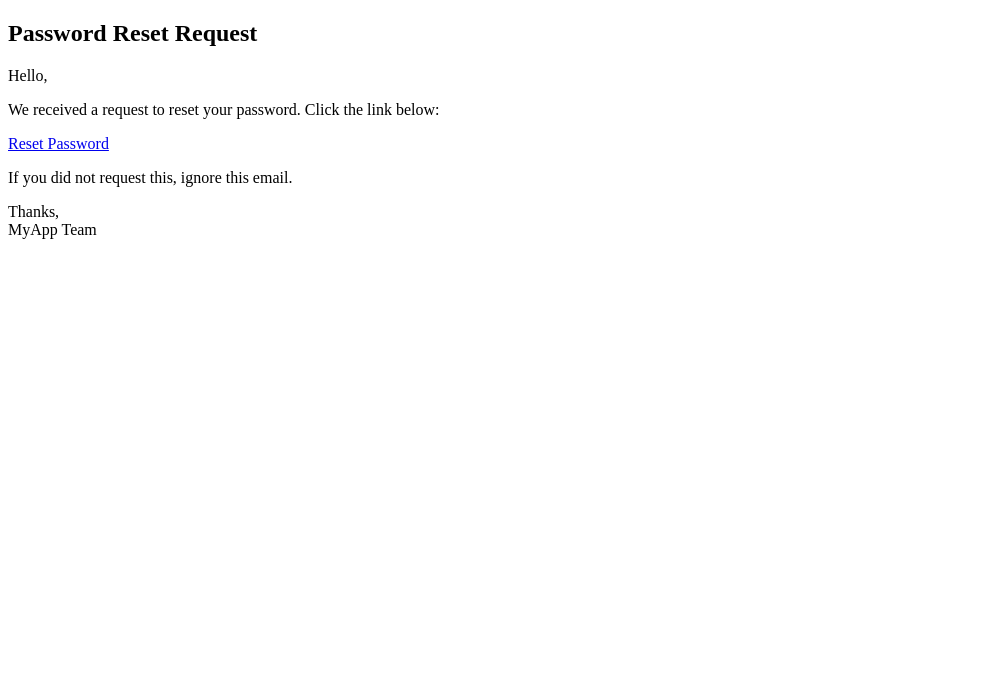
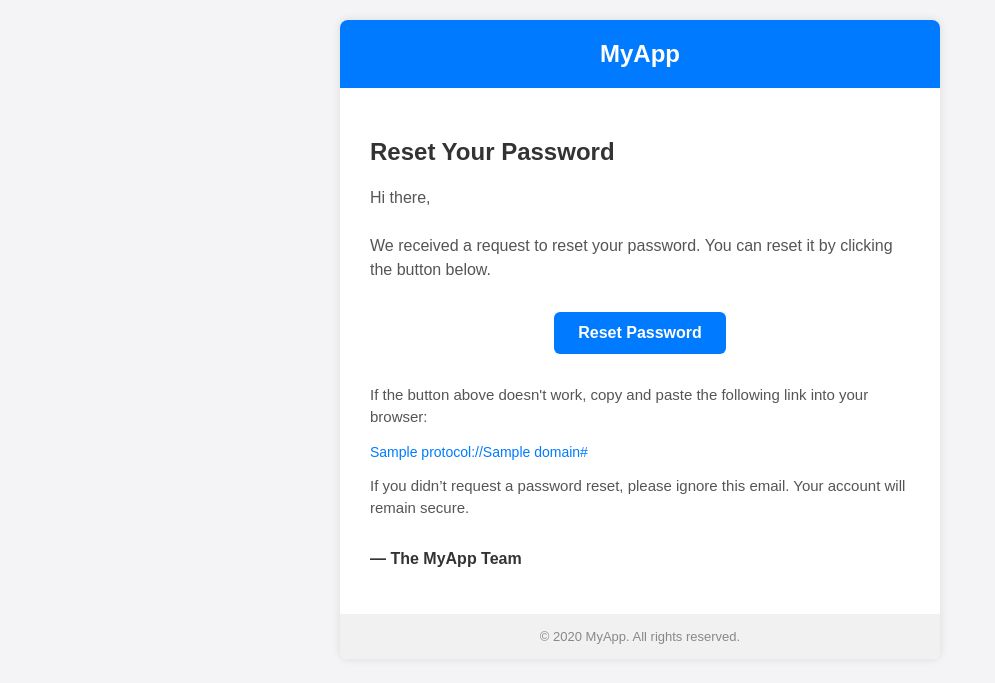
Before and after one commit to abdullahhodancse/inventory_vaid, a Django app: template templates/password_reset_email.html in a window 1280 px wide. Shown: the top 683 px of the page, without its empty margins (0-995 px from the left). Run offline with Django 5.2, Linux system fonts and the light colour scheme; the template is opened without the code that fills it: most values are stand-ins (such as "Sample title", 1, 10 or a date in 2020); parts of the project's set-up code (start-up, migrations or seed data) failed here and were passed over; some libraries are stand-ins or nearby versions.

Commit message:
new field added

```diff
--- a/app_inv/models/inventory.py
+++ b/app_inv/models/inventory.py
@@ -17,7 +17,8 @@ class inventory(models.Model):
     priority = models.CharField(max_length=100,choices=PRIORITY_CHOICES)
     date = models.DateField(auto_now=True)
     catagory = models.ManyToManyField(Catagory,null=True, blank=True)
-    number_of_list = models.PositiveBigIntegerField(default=1) # it menas the quantity
+    current_stock = models.PositiveBigIntegerField(default=10) # it menas the quantity
+    minimum_stock=models.PositiveBigIntegerField(default=5,null=True,blank=True)
 
 
     def __str__(self):
--- a/templates/password_reset_email.html
+++ b/templates/password_reset_email.html
@@ -1,19 +1,61 @@
-{% autoescape off %}
 <!DOCTYPE html>
-<html>
-<head>
-  <meta charset="UTF-8">
-  <title>Password Reset</title>
-</head>
-<body>
-  <h2>Password Reset Request</h2>
-  <p>Hello,</p>
-  <p>We received a request to reset your password. Click the link below:</p>
-  <p>
-    <a href="{{ protocol }}://{{ domain }}{% url 'password_reset_confirm' uidb64=uid token=token %}">Reset Password</a>
-  </p>
-  <p>If you did not request this, ignore this email.</p>
-  <p>Thanks,<br>MyApp Team</p>
-</body>
+<html lang="en" style="font-family: Arial, sans-serif; background-color: #f4f4f7; margin: 0; padding: 0;">
+  <head>
+    <meta charset="UTF-8">
+    <title>Password Reset - MyApp</title>
+  </head>
+  <body style="margin: 0; padding: 0; background-color: #f4f4f7;">
+    <table align="center" width="100%" cellpadding="0" cellspacing="0" role="presentation" style="background-color: #f4f4f7; padding: 20px 0;">
+      <tr>
+        <td align="center">
+          <table width="600" cellpadding="0" cellspacing="0" role="presentation" style="background: #ffffff; border-radius: 8px; overflow: hidden; box-shadow: 0 0 10px rgba(0,0,0,0.1);">
+            <tr>
+              <td style="background-color: #007bff; padding: 20px; text-align: center;">
+                <h1 style="color: #ffffff; font-size: 24px; margin: 0;">MyApp</h1>
+              </td>
+            </tr>
+
+            <tr>
+              <td style="padding: 30px;">
+                <h2 style="color: #333333;">Reset Your Password</h2>
+                <p style="color: #555555; font-size: 16px; line-height: 1.5;">
+                  Hi there, <br><br>
+                  We received a request to reset your password. You can reset it by clicking the button below.
+                </p>
+
+                <p style="text-align: center; margin: 30px 0;">
+                  <a href="{{ protocol }}://{{ domain }}{% url 'password_reset_confirm' uidb64=uid token=token %}"
+                     style="background-color: #007bff; color: #ffffff; text-decoration: none; padding: 12px 24px; border-radius: 6px; display: inline-block; font-weight: bold;">
+                    Reset Password
+                  </a>
+                </p>
+
+                <p style="color: #555555; font-size: 15px; line-height: 1.5;">
+                  If the button above doesn't work, copy and paste the following link into your browser:
+                </p>
+
+                <p style="word-break: break-all; color: #007bff; font-size: 14px;">
+                  {{ protocol }}://{{ domain }}{% url 'password_reset_confirm' uidb64=uid token=token %}
+                </p>
+
+                <p style="color: #555555; font-size: 15px; line-height: 1.5;">
+                  If you didn’t request a password reset, please ignore this email. Your account will remain secure.
+                </p>
+
+                <p style="margin-top: 30px; color: #333333; font-weight: bold;">
+                  — The MyApp Team
+                </p>
+              </td>
+            </tr>
+
+            <tr>
+              <td style="background-color: #f1f1f1; text-align: center; padding: 15px; font-size: 13px; color: #888888;">
+                &copy; {{ now.year }} MyApp. All rights reserved.
+              </td>
+            </tr>
+          </table>
+        </td>
+      </tr>
+    </table>
+  </body>
 </html>
-{% endautoescape %}
```
Also changed, not shown: app_inv/task/task_paa_reset.py (+19 -11 lines), app_inv/views/pass_reset_view.py (+9 -27 lines), templates/password_reset_confirm.html (+19 -4 lines), app_inv/migrations/0011_remove_inventory_number_of_list_and_more.py (added).
